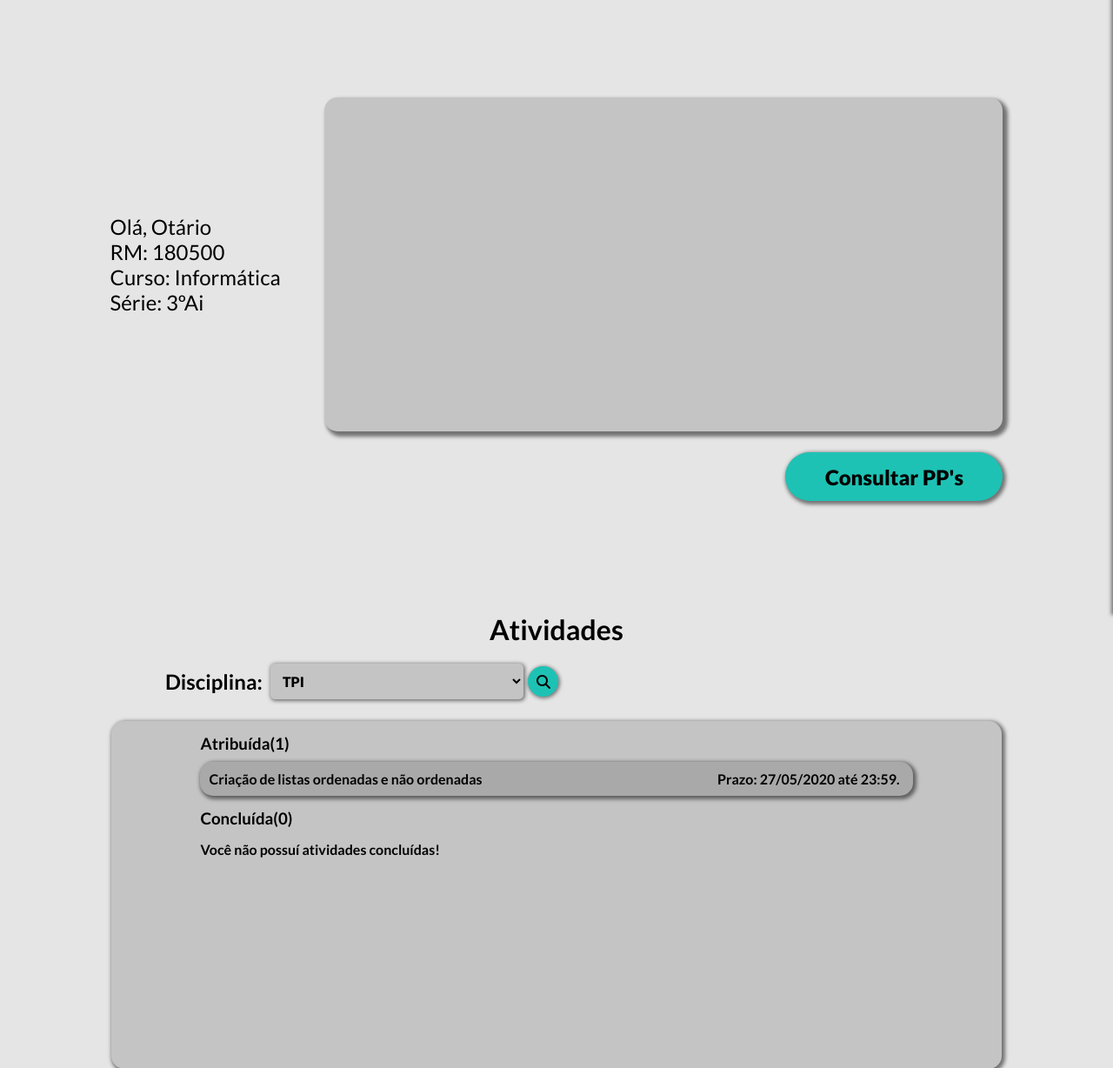
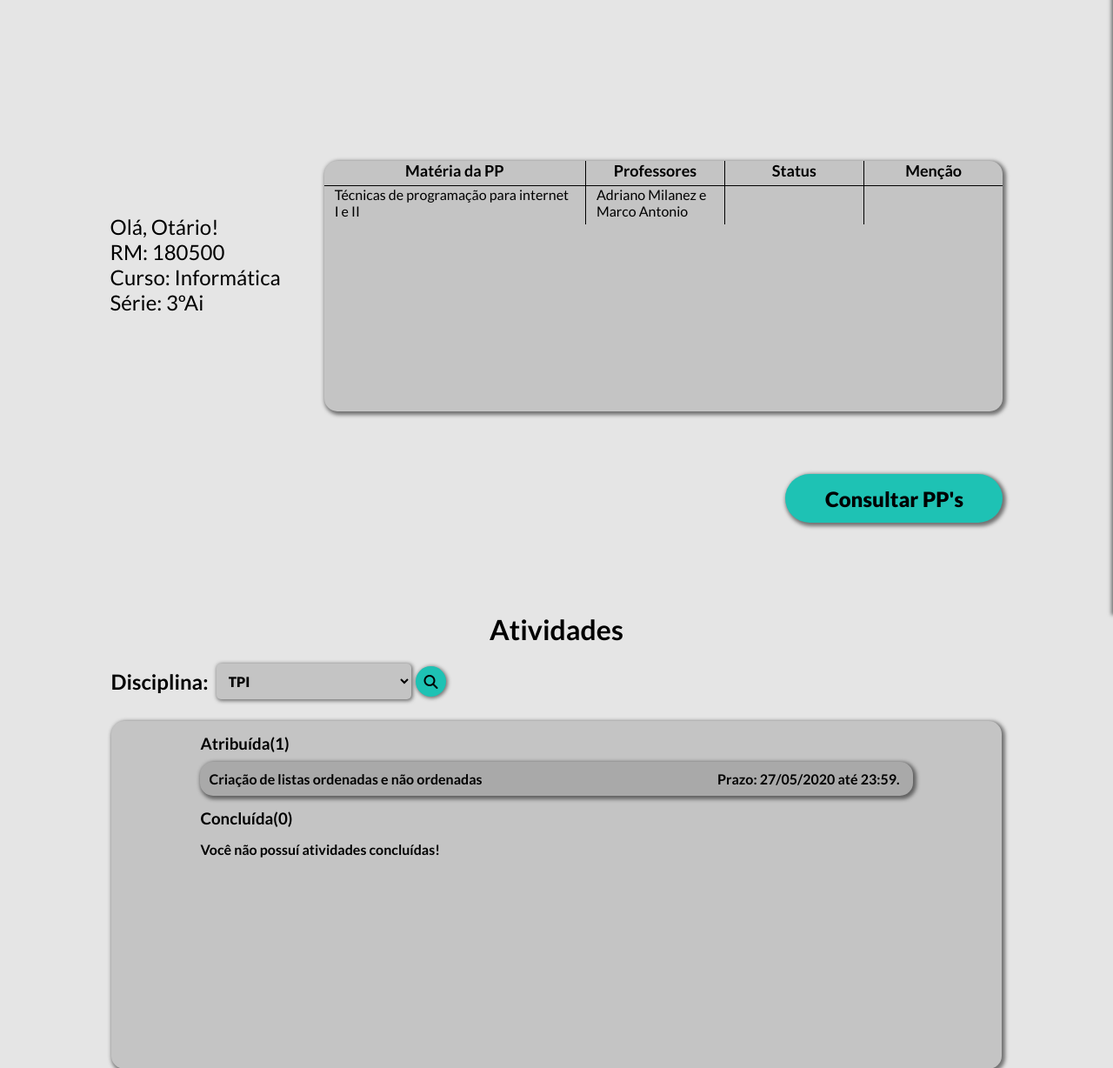
Before and after one commit to devlari/Helpp, a PHP site: page /inicioAluno.php in a window 1280 px wide. Shown: the part 96-1324 px from the top of the page at 87% size. Run offline with PHP 8.4, Linux system fonts and the light colour scheme; some libraries are stand-ins or nearby versions.

Commit message:
Tabela na tela do aluno

```diff
--- a/css/style.css
+++ b/css/style.css
@@ -67,7 +67,7 @@
 }
 
 .filtro {
-    width: 65vw;
+    width: 50vw;
     display: flex;
     justify-content: center;
     align-items: center;
@@ -428,6 +428,8 @@ select {
 }
 
 .tabela-pps td {
+    width:100%;
+    min-width: 160px;
     padding: 0px 12px 6px 12px;
     border-right: 1px solid black;
 }
@@ -440,6 +442,10 @@ select {
     position: relative;
     width: 80%;
     height: 75%;
+}
+
+.retangulo-pp .tabela-pps{
+    width: 100%;
 }
 
 .tabela-pps table {
@@ -1173,9 +1179,6 @@ select {
 }
 
 @media (max-width: 768px) {
-    .dados-user {
-        display: none;
-    }
     .tabela {
         width: 100%;
         height: 100%;
@@ -1441,6 +1444,14 @@ select {
     .frmBasesTec .btnEnviar {
         width: 100%;
     }
+    #dadosAluno{
+        display: flex;
+        position:absolute;
+        top:150px;
+    }
+    .rmUser,.cursoUser,.serieUser{
+        display:none
+    }
 }
 
 @media (max-width: 375px) and (min-width: 320px) {
--- a/inicioAluno.php
+++ b/inicioAluno.php
@@ -19,10 +19,10 @@
             <img src="img/helpp.png" />
         </div>
         <ul class="nav-links">
-            <li><a href="#" class="inicio"><i class="fas fa-home"></i><span class="spanInicio">Início</span></a></li>
-            <li><a href="#" class="ativid"><i class="fas fa-file-alt"></i><span class="spanAtiv">Atividades</span></a></li>
+            <li><a href="inicioAluno.php" class="inicio"><i class="fas fa-home"></i><span class="spanInicio">Início</span></a></li>
+            <li><a href="#tela2" class="ativid"><i class="fas fa-file-alt"></i><span class="spanAtiv">Atividades</span></a></li>
             <li><a href="#" class="config"><i class="fas fa-cog"></i><span class="spanConfig">Configurações</span></a></li>
-            <li><a href="#" class="sair"><i class="fas fa-power-off"><span class="spanSair">Sair</span></i></a></li>
+            <li><a href="index.php" class="sair"><i class="fas fa-power-off"><span class="spanSair">Sair</span></i></a></li>
 
         </ul>
         <div class="burguer" id="burger">
@@ -33,16 +33,31 @@
     </nav>
 
     <section class="conteudo" id="tela">
-        <div class="dados-user">
+        <div class="dados-user" id="dadosAluno">
             <ul>
-                <li>Olá, Otário</li>
-                <li>RM: 180500</li>
-                <li>Curso: Informática</li>
-                <li>Série: 3ºAi</li>
+                <li>Olá, Otário!</li>
+                <li class="rmUser">RM: 180500</li>
+                <li class="cursoUser">Curso: Informática</li>
+                <li class="serieUser">Série: 3ºAi</li>
             </ul>
         </div>
-        <div class="retangulo">
-            <div class="tabela"></div>
+        <div class="retangulo-pp">
+            <div class="tabela-pps" cellspacing="0">
+                <table id="tabelaPPs">
+                    <tr>
+                        <th class="headerMateria">Matéria da PP</th>
+                        <th class="headerProfessor">Professores</th>
+                        <th class="headerConcluiu">Status</th>
+                        <th class="headerMencao">Menção</th>
+                    </tr>
+                    <tr>
+                        <td class="celulaMateria">Técnicas de programação para internet I e II</td>
+                        <td class="celulaProfessor">Adriano Milanez e Marco Antonio</td>
+                        <td class="celulaConcluiu"></td>
+                        <td class="celulaMencao"></td>
+                    </tr>
+                </table>
+            </div>
             <button class="consultarpp">Consultar PP's</button>
         </div>
     </section>
```
